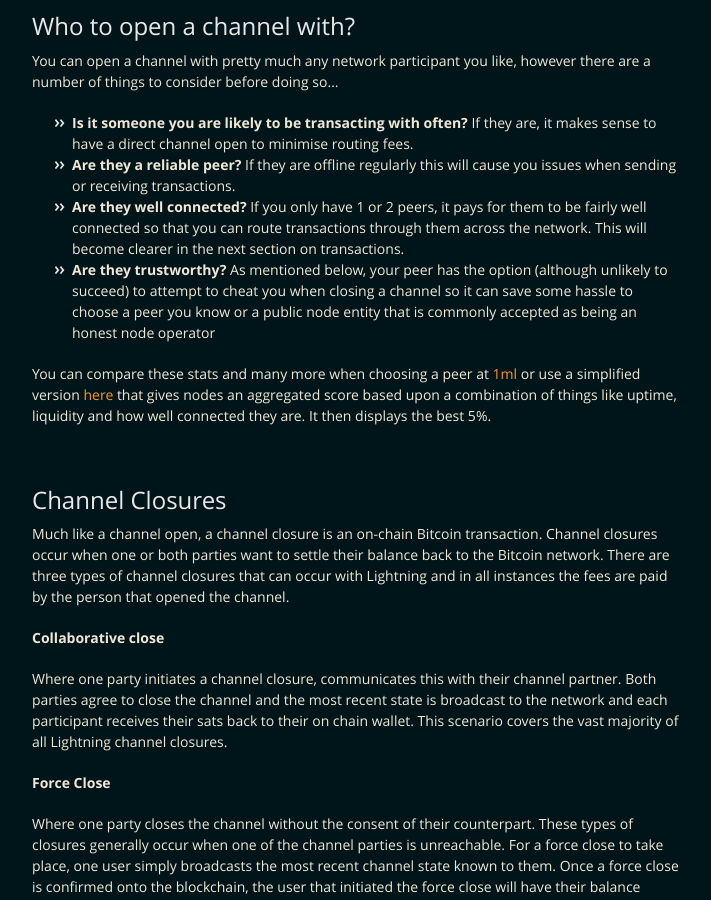
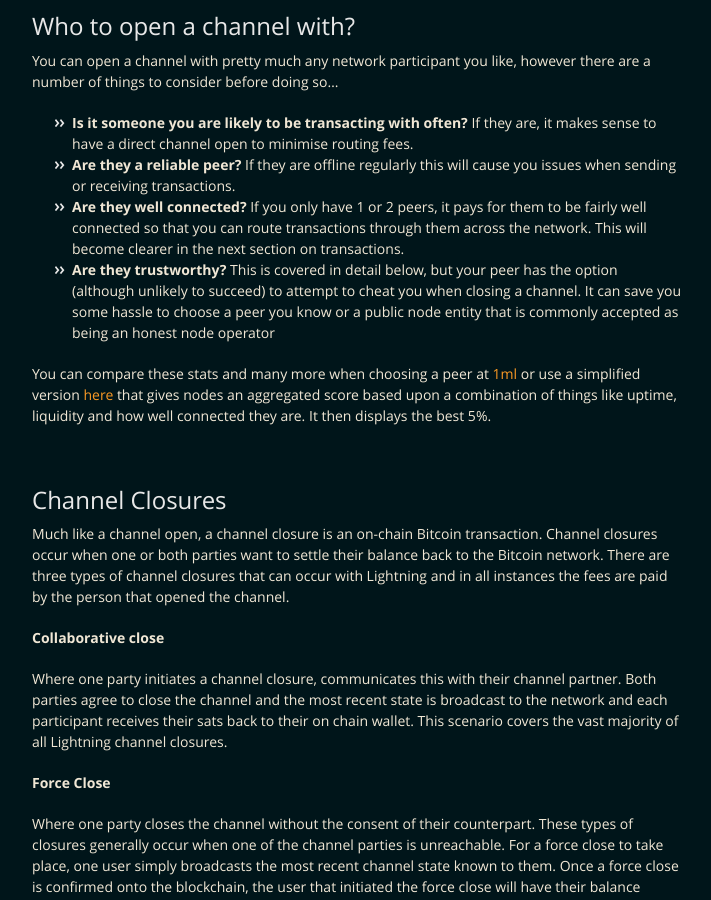
Before and after one commit to BitcoinQnA/ln-guide, a Jekyll site: the page built from index.md, in a window 1280 px wide and 900 px high, scrolled down 3579 px. Shown: the whole window, without its empty margins (283-994 px from the left). Built offline with Jekyll 4.4.1, drawn with Linux system fonts in a browser that asks for light colours.

Commit message:
Update index.md

```diff
--- a/index.md
+++ b/index.md
@@ -88,7 +88,7 @@ You can open a channel with pretty much any network participant you like, howeve
 * **Is it someone you are likely to be transacting with often?** If they are, it makes sense to have a direct channel open to minimise routing fees.
 * **Are they a reliable peer?** If they are offline regularly this will cause you issues when sending or receiving transactions.
 * **Are they well connected?** If you only have 1 or 2 peers, it pays for them to be fairly well connected so that you can route transactions through them across the network. This will become clearer in the next section on transactions.
-* **Are they trustworthy?** As mentioned below, your peer has the option (although unlikely to succeed) to attempt to cheat you when closing a channel so it can save some hassle to choose a peer you know or a public node entity that is commonly accepted as being an honest node operator
+* **Are they trustworthy?** This is covered in detail below, but your peer has the option (although unlikely to succeed) to attempt to cheat you when closing a channel. It can save you some hassle to choose a peer you know or a public node entity that is commonly accepted as being an honest node operator
 
 You can compare these stats and many more when choosing a peer at [1ml](https://1ml.com/) or use a simplified version [here](https://nodes.lightning.computer/availability/v1/btc.json) that gives nodes an aggregated score based upon a combination of things like uptime, liquidity and how well connected they are. It then displays the best 5%.
 
```
